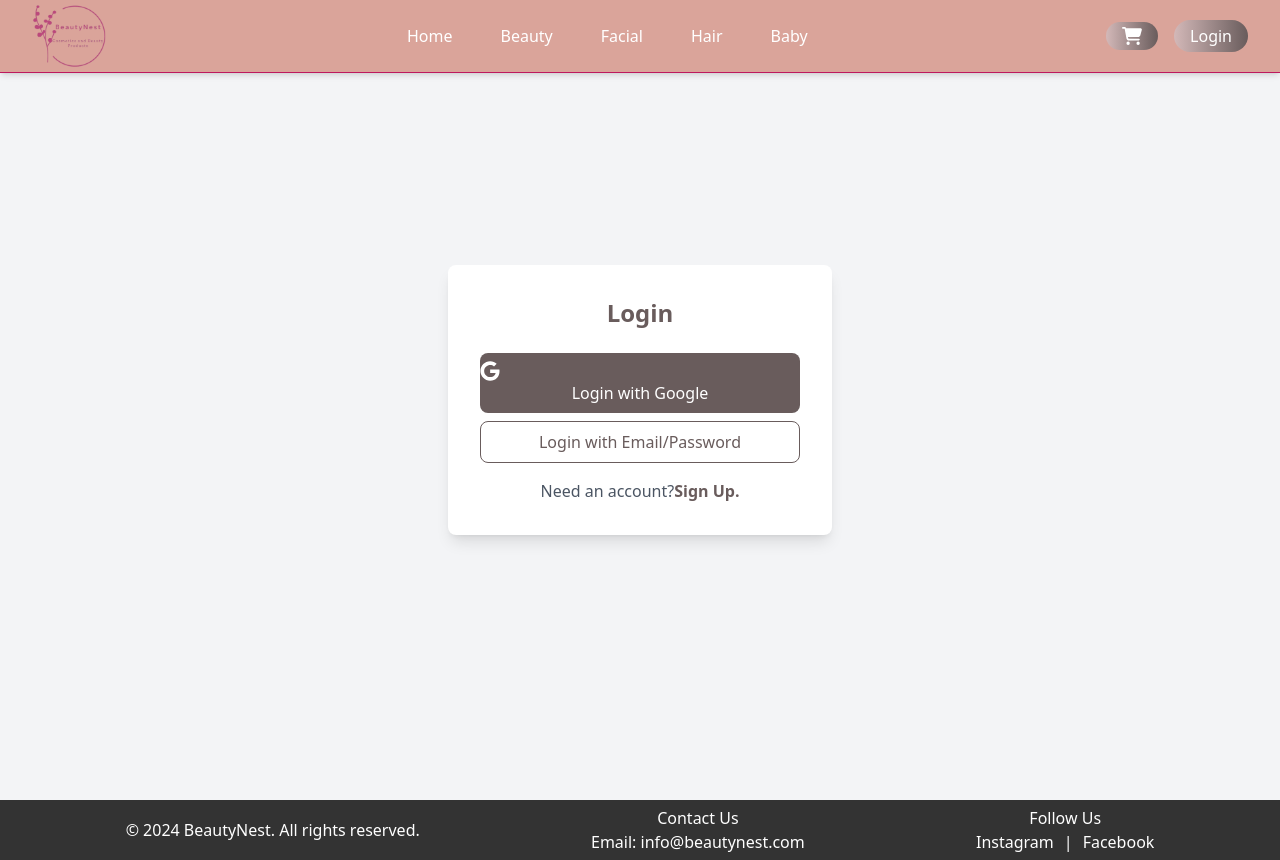
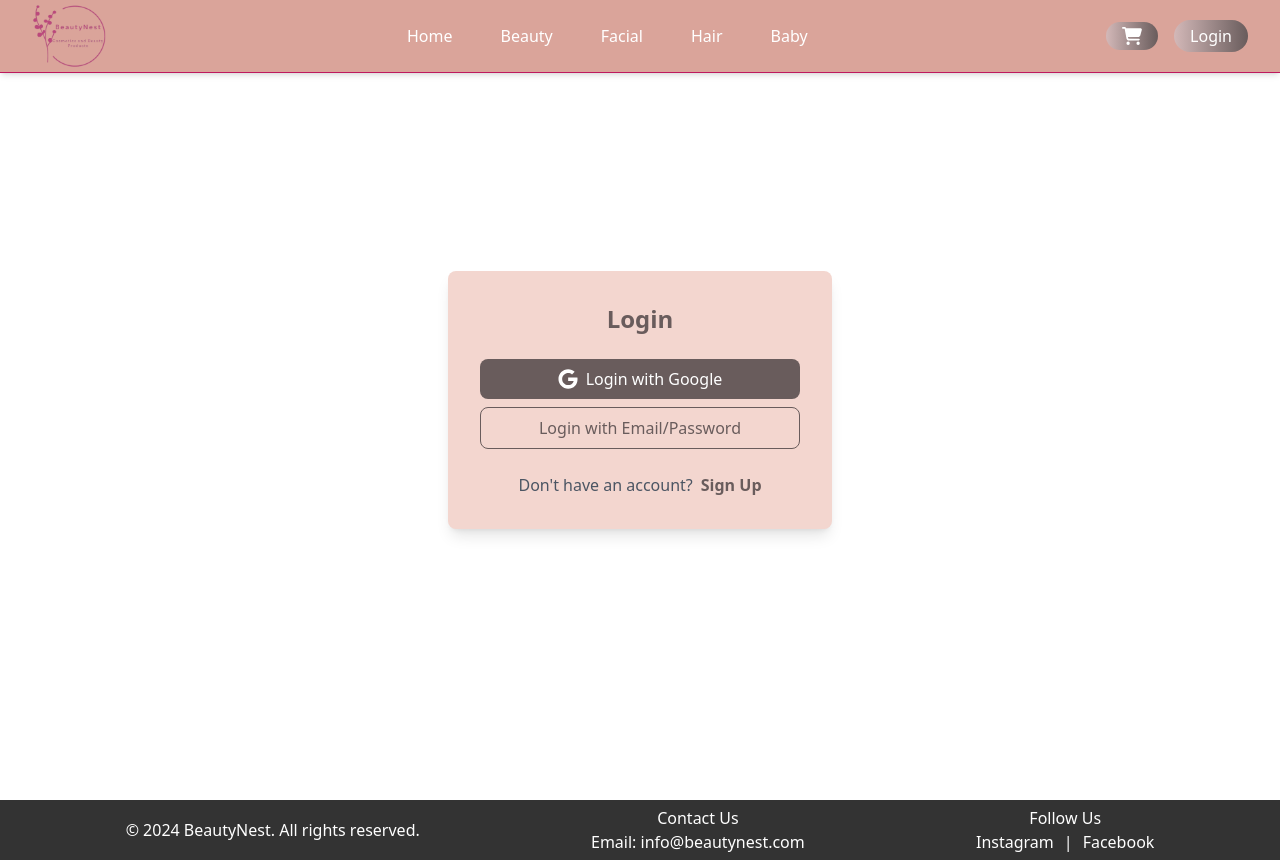
Before and after one commit to Aalaa-Fahim/BeautyNest, a React (Vite) app: page /login in a window 1280 px wide. Built offline with nearby package versions, Linux system fonts and the light colour scheme; no server answers.

Commit message:
modifying the login form format

```diff
--- a/src/Components/Login/Login.jsx
+++ b/src/Components/Login/Login.jsx
@@ -1,8 +1,9 @@
 import React, { useState } from 'react';
 import { auth, googleProvider } from "../../firebase.config";
-import { signInWithEmailAndPassword, signInWithPopup, GoogleAuthProvider } from "firebase/auth";
+import { signInWithEmailAndPassword, signInWithPopup } from "firebase/auth";
 import { Link } from 'react-router-dom';
 import { FaGoogle } from 'react-icons/fa';
+import { toast } from 'react-toastify';
 
 const Login = () => {
   const [email, setEmail] = useState("");
@@ -12,32 +13,32 @@ const Login = () => {
   const LogIn = async () => {
     try {
       await signInWithEmailAndPassword(auth, email, password);
-      console.log("User signed in successfully");
+      toast.success('Login successful!');
     } catch (error) {
-      console.error("Error signing in:", error);
+      toast.error(`Login failed: ${error.message}`);
     }
   };
 
   const loginWithGoogle = async () => {
     try {
-      await signInWithPopup(auth, provider);
-      console.log("User signed in successfully");
+      await signInWithPopup(auth, googleProvider);
+      toast.success('Google account login successful!');
     } catch (error) {
-      console.error("Error signing in with Google:", error);
+      toast.error(`Google login failed: ${error.message}`);
     }
   };
 
   return (
-    <div className="flex items-center justify-center h-screen bg-gray-100">
-      <div className="bg-white p-8 rounded-lg shadow-lg w-96">
+    <div className="flex items-center justify-center h-screen bg-white">
+      <div className="bg-[#f3d6cf] p-8 rounded-lg shadow-lg w-96">
         <h1 className="text-2xl text-[#695c5c] font-bold mb-6 text-center">Login</h1>
         <div className="mb-4">
           <button
-            className="w-full bg-[#695c5c] text-white py-2 rounded-lg hover:bg-[#695c5c] transition duration-200 mb-2"
+            className="w-full bg-[#695c5c] text-white py-2 rounded-lg hover:bg-[#695c5c] transition duration-200 mb-2 flex items-center justify-center"
             onClick={loginWithGoogle}
             onMouseDown={e => e.preventDefault()}>
             <FaGoogle className="h-5 w-5 mr-2" />
-            <span className="flex-grow text-left">Login with Google</span>
+            <span>Login with Google</span>
           </button>
           <button
             className="w-full text-[#695c5c] py-2 rounded-lg border border-[#695c5c] hover:bg-[#695c5c] hover:text-white transition duration-200"
@@ -67,10 +68,10 @@ const Login = () => {
           </>
         )}
 
-        <p className="mt-4 text-center text-gray-600">
-          Need an account?
-          <Link to='/signup' className="text-[#695c5c] font-semibold hover:underline">
-            Sign Up.
+        <p className="mt-6 text-center text-gray-600">
+          Don't have an account?
+          <Link to='/signup' className="ml-2 text-[#695c5c] font-semibold hover:underline">
+            Sign Up
           </Link>
         </p>
       </div>
```
